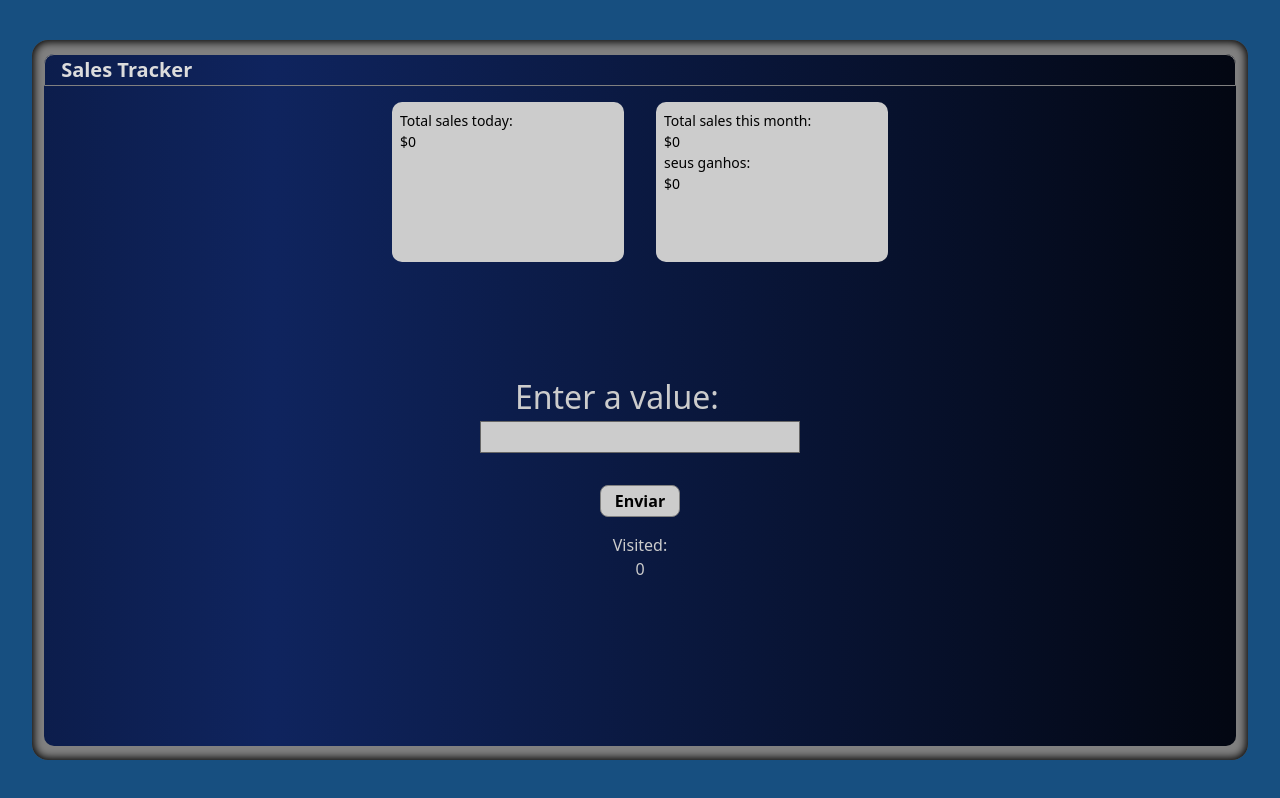
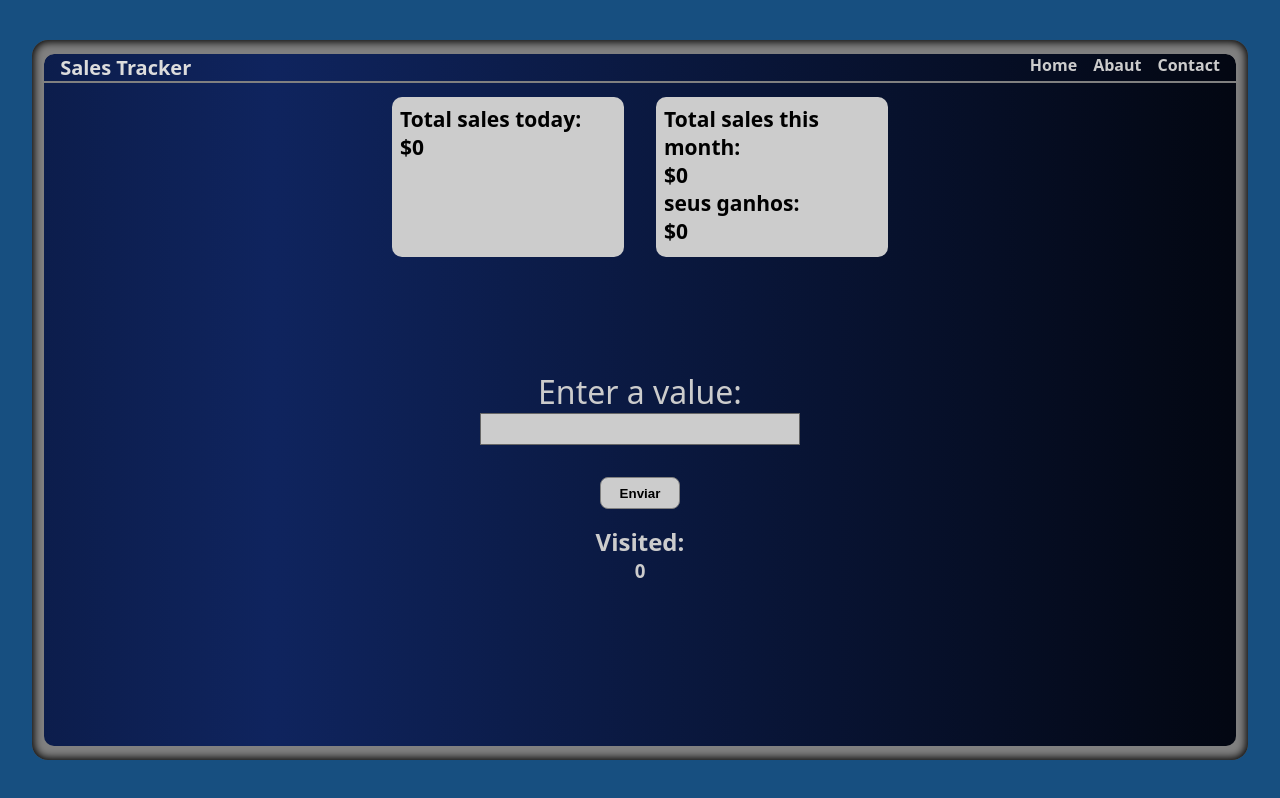
Before and after one commit to ordogens/ventas, a React (Vite) app: page / in a window 1280 px wide. Built offline with nearby package versions, Linux system fonts and the light colour scheme.

Commit message:
pequeños cambios

```diff
--- a/src/App.css
+++ b/src/App.css
@@ -1,6 +1,4 @@
-@import 'tailwindcss';
-
-.App{
+.App {
   height: 90%;
   width: 90%;
   background-color: gray;
--- a/src/Header/Header.css
+++ b/src/Header/Header.css
@@ -1,11 +1,10 @@
 .Header{
     height: 6%;
     display: flex;
+    justify-content: space-between;
     padding-left: 1rem;
-    border: 1px solid gray;
+    outline: 2px solid gray;
     border-radius: 10px 10px 0px 0px;
-
-
 
     h1{
         display: flex;
@@ -14,3 +13,16 @@
         font-weight: bold;
     }
 }
+
+ul{
+    display: flex;
+    gap: 1rem;
+    margin-right: 1rem;
+    font-weight: bolder;
+
+
+    li{
+        color: #ccc;
+        list-style: none;
+    }
+}
--- a/src/Header/Header.jsx
+++ b/src/Header/Header.jsx
@@ -1,9 +1,16 @@
-import './Header.css'
+import "./Header.css";
 
 export const Header = () => {
   return (
-    <div className='Header'>
-        <h1>Sales Tracker</h1>
+    <div className="Header">
+      <h1>Sales Tracker</h1>
+      <nav>
+        <ul>
+         <li>Home</li>
+         <li>Abaut</li>
+         <li>Contact</li>
+        </ul>
+      </nav>
     </div>
-  )
-}
+  );
+};
--- a/src/interfaz/Interfaz.css
+++ b/src/interfaz/Interfaz.css
@@ -1,5 +1,3 @@
-@import 'tailwindcss';
-
 .Interfaz {
   border-radius: 10px;
   width: 95%;
@@ -12,11 +10,11 @@
   flex-direction: column;
 }
 
-@keyframes gradientShift{
-  0%{
+@keyframes gradientShift {
+  0% {
     background-position: 200% 0;
   }
-  100%{
+  100% {
     background-position: -200% 0;
   }
 }
@@ -42,6 +40,8 @@
     width: 250px;
     font-size: 2rem;
     color: #ccc;
+    display: flex;
+    justify-content: center;
   }
 
   & input {
@@ -49,25 +49,23 @@
     background-color: #ccc;
     width: 20rem;
     height: 2rem;
-   border: 1px solid #666;
-   outline: none;
-   font-size: 20px;
-   font-weight: bolder;
+    border: 1px solid #666;
+    outline: none;
+    font-size: 20px;
+    font-weight: bolder;
   }
 
-  button{
+  button {
     background-color: #ccc;
     border: 1px solid gray;
     width: 5rem;
     height: 2rem;
     border-radius: 8px;
-    margin-top: 2rem ;
+    margin-top: 2rem;
     cursor: pointer;
     font-weight: bolder;
   }
-
 }
-
 
 .valores {
   background-color: #ccc;
@@ -77,7 +75,7 @@
   border-radius: 10px;
   margin-top: 1rem;
   font-size: 8px;
-  padding: .5rem;
+  padding: 0.5rem;
 }
 
 @media screen and (min-width: 768px) {
@@ -89,5 +87,4 @@
     width: 14.5rem;
     font-size: 14px;
   }
-
 }
```
